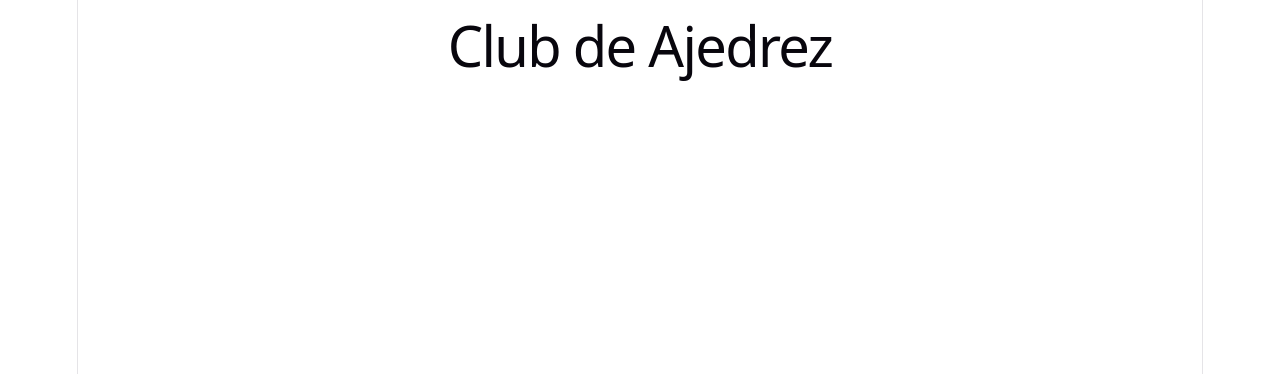
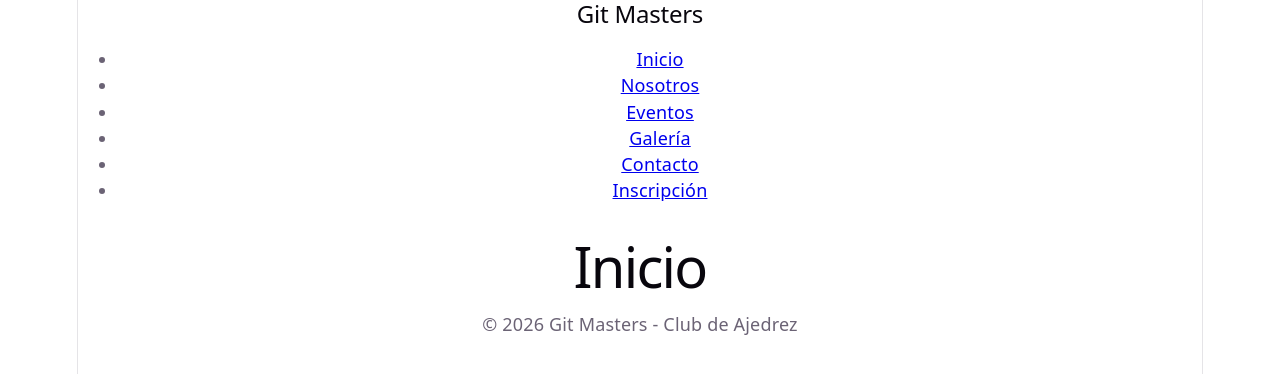
Before and after one commit to AdaliaFlores/GitMasters, a React (Vite) app: page / in a window 1280 px wide. Shown: the top 374 px of the page. Built offline with nearby package versions, Linux system fonts and the light colour scheme.

Commit message:
feat: add routing and navigation system

```diff
--- a/package.json
+++ b/package.json
@@ -11,7 +11,8 @@
   },
   "dependencies": {
     "react": "^19.2.5",
-    "react-dom": "^19.2.5"
+    "react-dom": "^19.2.5",
+    "react-router-dom": "^7.14.2"
   },
   "devDependencies": {
     "@eslint/js": "^10.0.1",
--- a/src/App.jsx
+++ b/src/App.jsx
@@ -1,5 +1,32 @@
+import { BrowserRouter, Routes, Route } from "react-router-dom";
+
+import Navbar from "./components/Navbar";
+import Footer from "./components/Footer";
+
+import Home from "./pages/Home";
+import Nosotros from "./pages/Nosotros";
+import Eventos from "./pages/Eventos";
+import Galeria from "./pages/Galeria";
+import Contacto from "./pages/Contacto";
+import Inscripcion from "./pages/Inscripcion";
+
 function App() {
-  return <h1>Club de Ajedrez</h1>;
+  return (
+    <BrowserRouter>
+      <Navbar />
+
+      <Routes>
+        <Route path="/" element={<Home />} />
+        <Route path="/nosotros" element={<Nosotros />} />
+        <Route path="/eventos" element={<Eventos />} />
+        <Route path="/galeria" element={<Galeria />} />
+        <Route path="/contacto" element={<Contacto />} />
+        <Route path="/inscripcion" element={<Inscripcion />} />
+      </Routes>
+
+      <Footer />
+    </BrowserRouter>
+  );
 }
 
 export default App;
--- a/src/components/Footer.jsx
+++ b/src/components/Footer.jsx
@@ -0,0 +1,9 @@
+function Footer() {
+  return (
+    <footer>
+      <p>© 2026 Git Masters - Club de Ajedrez</p>
+    </footer>
+  );
+}
+
+export default Footer;
--- a/src/components/Navbar.jsx
+++ b/src/components/Navbar.jsx
@@ -0,0 +1,20 @@
+import { Link } from "react-router-dom";
+
+function Navbar() {
+  return (
+    <nav>
+      <h2>Git Masters</h2>
+
+      <ul>
+        <li><Link to="/">Inicio</Link></li>
+        <li><Link to="/nosotros">Nosotros</Link></li>
+        <li><Link to="/eventos">Eventos</Link></li>
+        <li><Link to="/galeria">Galería</Link></li>
+        <li><Link to="/contacto">Contacto</Link></li>
+        <li><Link to="/inscripcion">Inscripción</Link></li>
+      </ul>
+    </nav>
+  );
+}
+
+export default Navbar;
--- a/src/pages/Contacto.jsx
+++ b/src/pages/Contacto.jsx
@@ -0,0 +1,5 @@
+function Contacto() {
+  return <h1>Inicio</h1>;
+}
+
+export default Contacto;
--- a/src/pages/Eventos.jsx
+++ b/src/pages/Eventos.jsx
@@ -0,0 +1,5 @@
+function Eventos() {
+  return <h1>Inicio</h1>;
+}
+
+export default Eventos;
--- a/src/pages/Galeria.jsx
+++ b/src/pages/Galeria.jsx
@@ -0,0 +1,5 @@
+function Galeria() {
+  return <h1>Inicio</h1>;
+}
+
+export default Galeria;
--- a/src/pages/Home.jsx
+++ b/src/pages/Home.jsx
@@ -0,0 +1,5 @@
+function Home() {
+  return <h1>Inicio</h1>;
+}
+
+export default Home;
--- a/src/pages/Inscripcion.jsx
+++ b/src/pages/Inscripcion.jsx
@@ -0,0 +1,5 @@
+function Inscripcion() {
+  return <h1>Inicio</h1>;
+}
+
+export default Inscripcion;
--- a/src/pages/Nosotros.jsx
+++ b/src/pages/Nosotros.jsx
@@ -0,0 +1,5 @@
+function Nosotros() {
+  return <h1>Inicio</h1>;
+}
+
+export default Nosotros;
```
Also changed, not shown: 1 other file (tests, documents, lock files or other folders).
